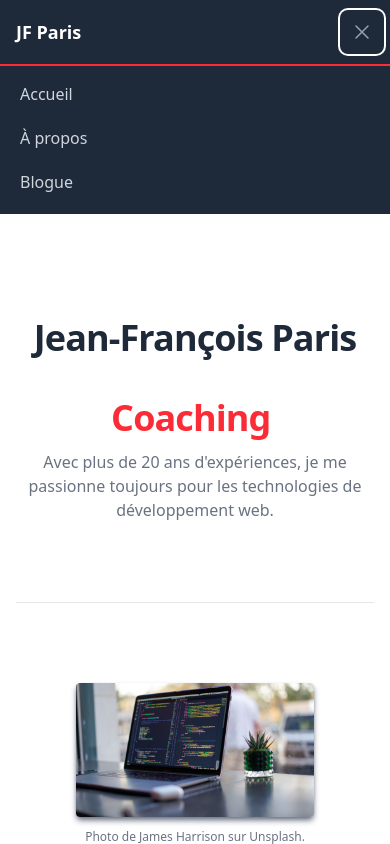
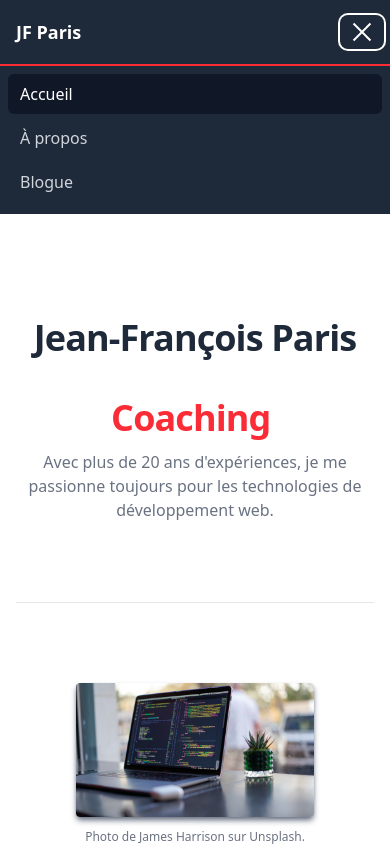
Before and after one commit to jfparis84/nextjs-website, a Next.js app: page / in a window 390 px wide. Both pictures are taken after a click on the button "Open main menu". Shown: the top 844 px of the page. Built offline with nearby package versions, Linux system fonts and the light colour scheme; a small style sheet from the web is missing.

Commit message:
Add some animation on the menu. (#6)
Co-authored-by: jfparis <jean-francois.paris@groupealesco.ca>

```diff
--- a/components/NavBar.jsx
+++ b/components/NavBar.jsx
@@ -1,4 +1,6 @@
 import { Disclosure, DisclosureButton, DisclosurePanel } from "@headlessui/react";
+import { AnimatePresence, easeOut, motion } from 'framer-motion';
+import { Fragment } from 'react';
 import { Bars3Icon, XMarkIcon } from "@heroicons/react/24/outline";
 import classNames from "classnames";
 import Link from "next/link";
@@ -43,17 +45,44 @@ export default function NavBar() {
                 {/* Mobile menu button */}
                 <DisclosureButton className="bg-gray-800 inline-flex items-center justify-center p-2 rounded-md text-gray-400 hover:text-white hover:bg-gray-700 focus:outline-none focus:ring-2 focus:ring-offset-2 focus:ring-offset-gray-800 focus:ring-white">
                   <span className="sr-only">Open main menu</span>
-                  {open ? (
-                    <XMarkIcon className="block h-6 w-6" aria-hidden="true" />
-                  ) : (
-                    <Bars3Icon className="block h-6 w-6" aria-hidden="true" />
-                  )}
+
+                  <div>
+                    <motion.div
+                      animate={{
+                        rotate: open ? 45 : 0,
+                        y: open ? 6 : 0,
+                      }}
+                      className="w-6 h-0.5 bg-white mb-1"
+                    />
+                    <motion.div
+                      animate={{
+                        opacity: open ? 0 : 1,
+                      }}
+                      className="w-6 h-0.5 bg-white mb-1"
+                    />
+                    <motion.div
+                      animate={{
+                        rotate: open ? -45 : 0,
+                        y: open ? -6 : 0,
+                      }}
+                      className="w-6 h-0.5 bg-white"
+                    />
+                  </div>
                 </DisclosureButton>
               </div>
             </div>
           </div>
 
-          <DisclosurePanel className="md:hidden">
+          <AnimatePresence>
+            {open && (
+              <DisclosurePanel static as={Fragment} className="md:hidden">
+                <motion.div
+                  initial={{ opacity: 0, y: -24 }}
+                  animate={{ opacity: 1, y: 0 }}
+                  exit={{ opacity: 0, y: -24 }}
+                  transition={{ duration: 0.2, ease: easeOut }}
+                  className="origin-top"
+                >
                   <div className="px-2 pt-2 pb-3 space-y-1 sm:px-3 border-t-2 border-red-500">
                     {navigation.map((item) => (
                       <DisclosureButton
@@ -61,7 +90,7 @@ export default function NavBar() {
                         as={Link}
                         href={item.href}
                         className={classNames(
-                    item.current
+                          item.regexp.test(router.asPath)
                             ? "bg-gray-900 text-white"
                             : "text-gray-300 hover:bg-gray-700 hover:text-white",
                           "block px-3 py-2 rounded-md text-base font-medium"
@@ -72,7 +101,10 @@ export default function NavBar() {
                       </DisclosureButton>
                     ))}
                   </div>
+                </motion.div>
               </DisclosurePanel>
+            )}
+          </AnimatePresence>
         </>
       )}
     </Disclosure>
--- a/package.json
+++ b/package.json
@@ -13,6 +13,7 @@
     "@headlessui/react": "^2.2.0",
     "@heroicons/react": "^2.2.0",
     "classnames": "^2.3.1",
+    "framer-motion": "^12.4.7",
     "frontmatter-markdown-loader": "^3.7.0",
     "highlight.js": "^11.6.0",
     "next": "^15.1.7",
```
Also changed, not shown: 1 other file (tests, documents, lock files or other folders). Lines whose indentation alone changed are shown as unchanged.
